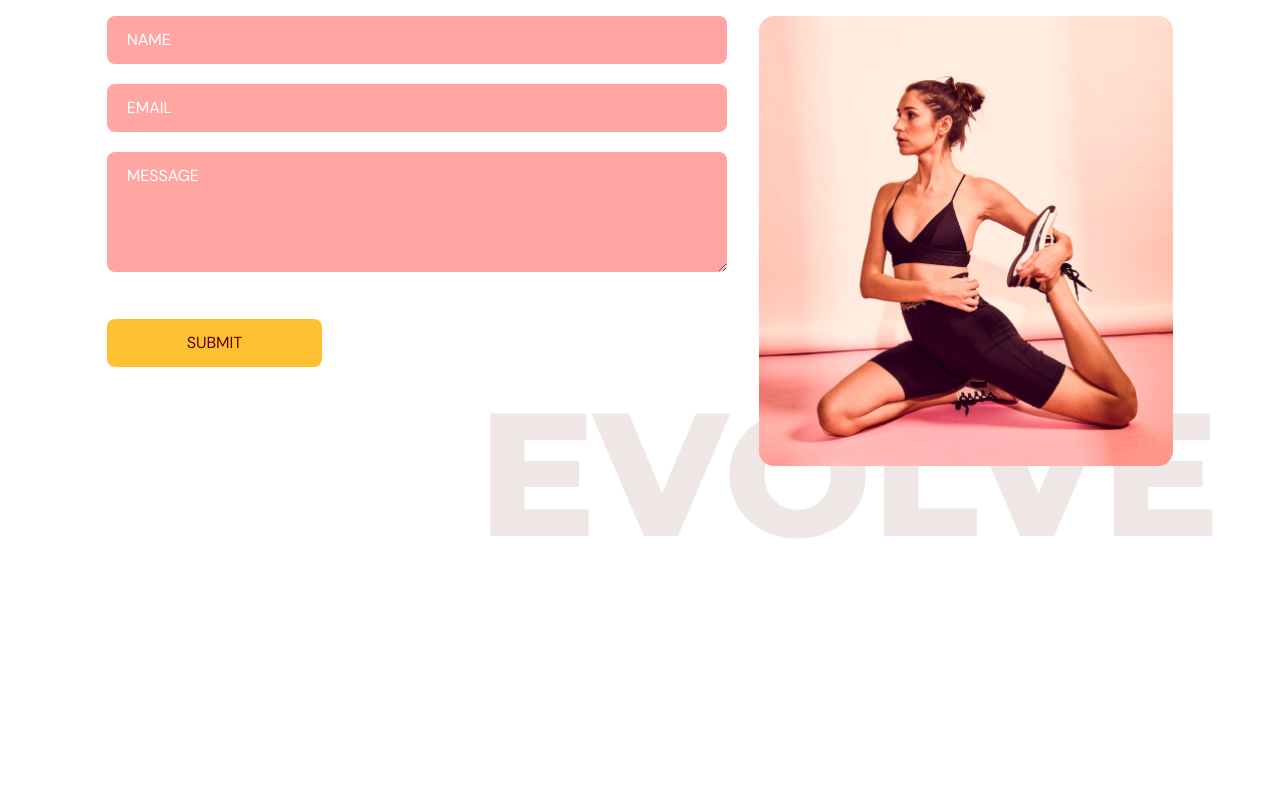
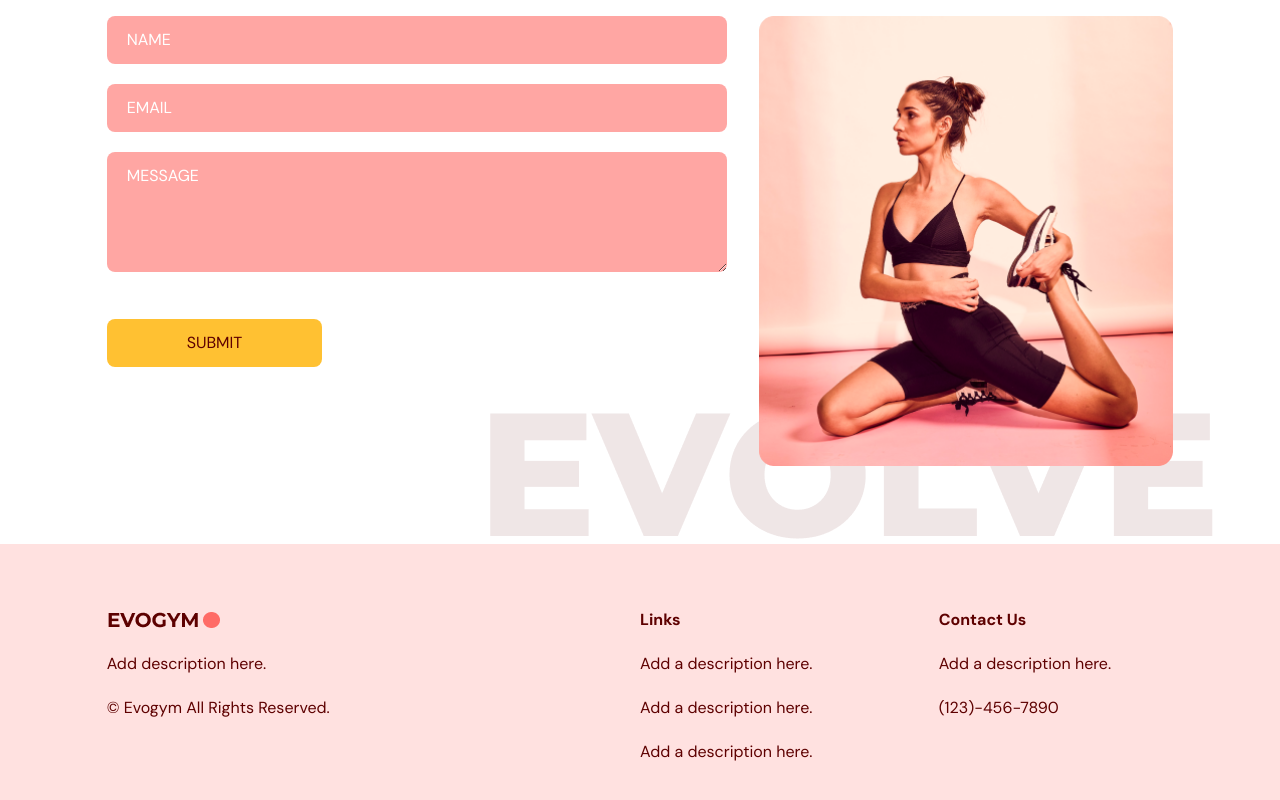
Before and after one commit to aimeepham14/fitness-application, a React (Vite) app in the folder gym-typescript/: page / in a window 1280 px wide. Shown: the part 3216-4016 px from the top of the page. Before the commit the page ends 3762 px from the top, so only its background shows below. Built offline with nearby package versions, Linux system fonts and the light colour scheme.

Commit message:
finished layout of footer

```diff
--- a/gym-typescript/src/App.tsx
+++ b/gym-typescript/src/App.tsx
@@ -3,6 +3,7 @@
 import OurClasses from '@/scenes/ourClasses';
 import Benefits from "@/scenes/benefits";
 import ContactUs from "@/scenes/contactUs";
+import Footer from "@/scenes/footer";
 import { useEffect, useState } from "react";
 import { SelectedPage } from "@/shared/types";
 
@@ -36,6 +37,7 @@
       <Benefits setSelectedPage={setSelectedPage} />
       <OurClasses setSelectedPage={setSelectedPage} />
       <ContactUs setSelectedPage={setSelectedPage} />
+      <Footer setSelectedPage={setSelectedPage} />
     </div>
   );
 }
--- /dev/null
+++ b/gym-typescript/src/scenes/footer/index.tsx
@@ -0,0 +1,29 @@
+import Logo from "@/assets/Logo.png"
+
+
+const Footer= () => {
+  return <footer className="bg-primary-100 py-16">
+    <div className="justify-content mx-auto w-5/6 gap-16 md:flex">
+        <div className="mt-16 basis-1/2 md:mt-0">
+            <img alt='logo' src={Logo} />
+            <p className="my-5">
+                Add description here.
+            </p>
+            <p>© Evogym All Rights Reserved.</p>
+        </div>
+        <div className="mt-16 basis-1/4 md:mt-0">
+            <h4 className="font-bold">Links</h4>
+            <p className="my-5">Add a description here.</p>
+            <p className="my-5">Add a description here.</p>
+            <p>Add a description here.</p>
+        </div>
+        <div className="mt-16 basis-1/4 md:mt-0">
+            <h4 className="font-bold">Contact Us</h4>
+            <p className="my-5">Add a description here.</p>
+            <p>(123)-456-7890</p>
+        </div>
+    </div>
+  </footer>
+}
+
+export default Footer;
```
